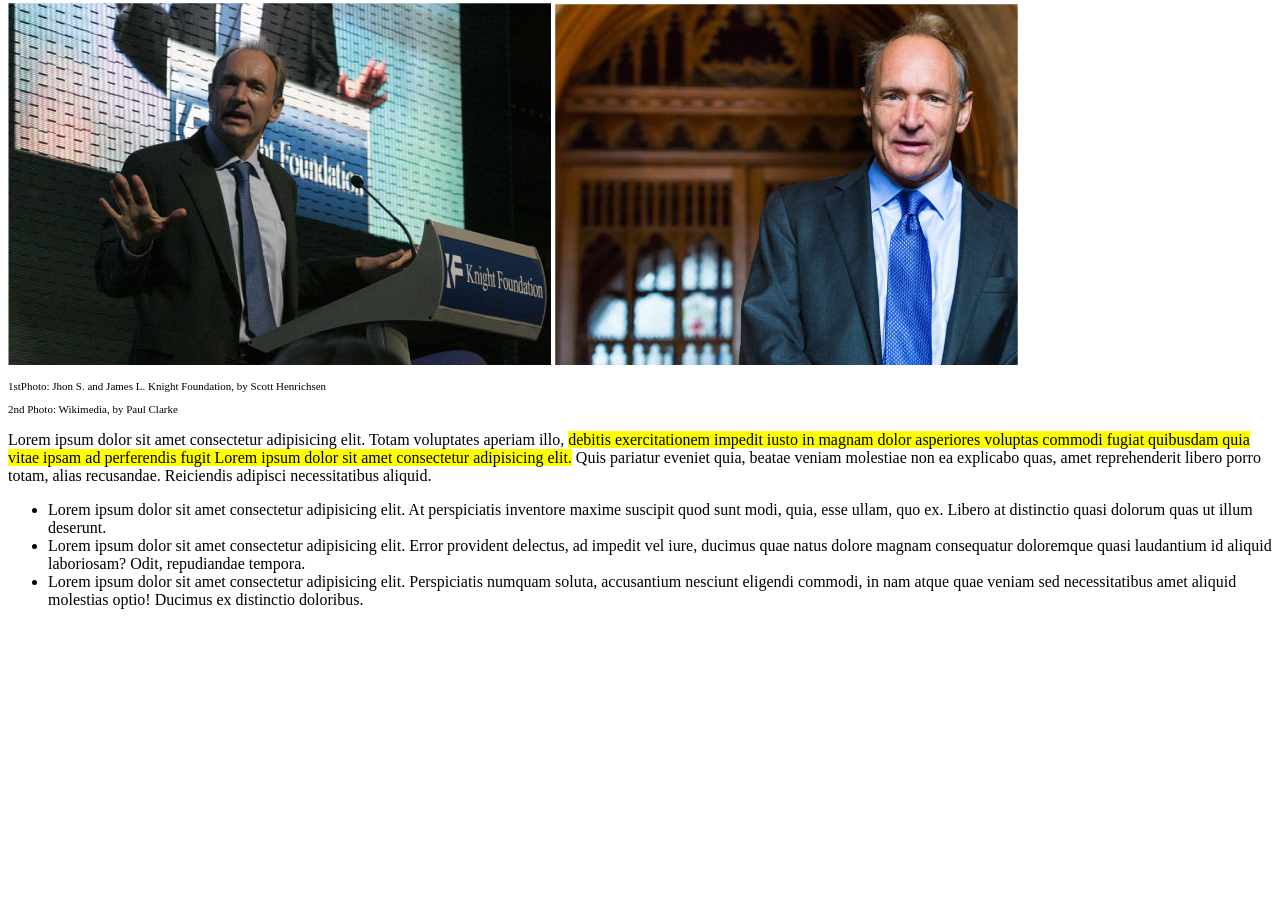
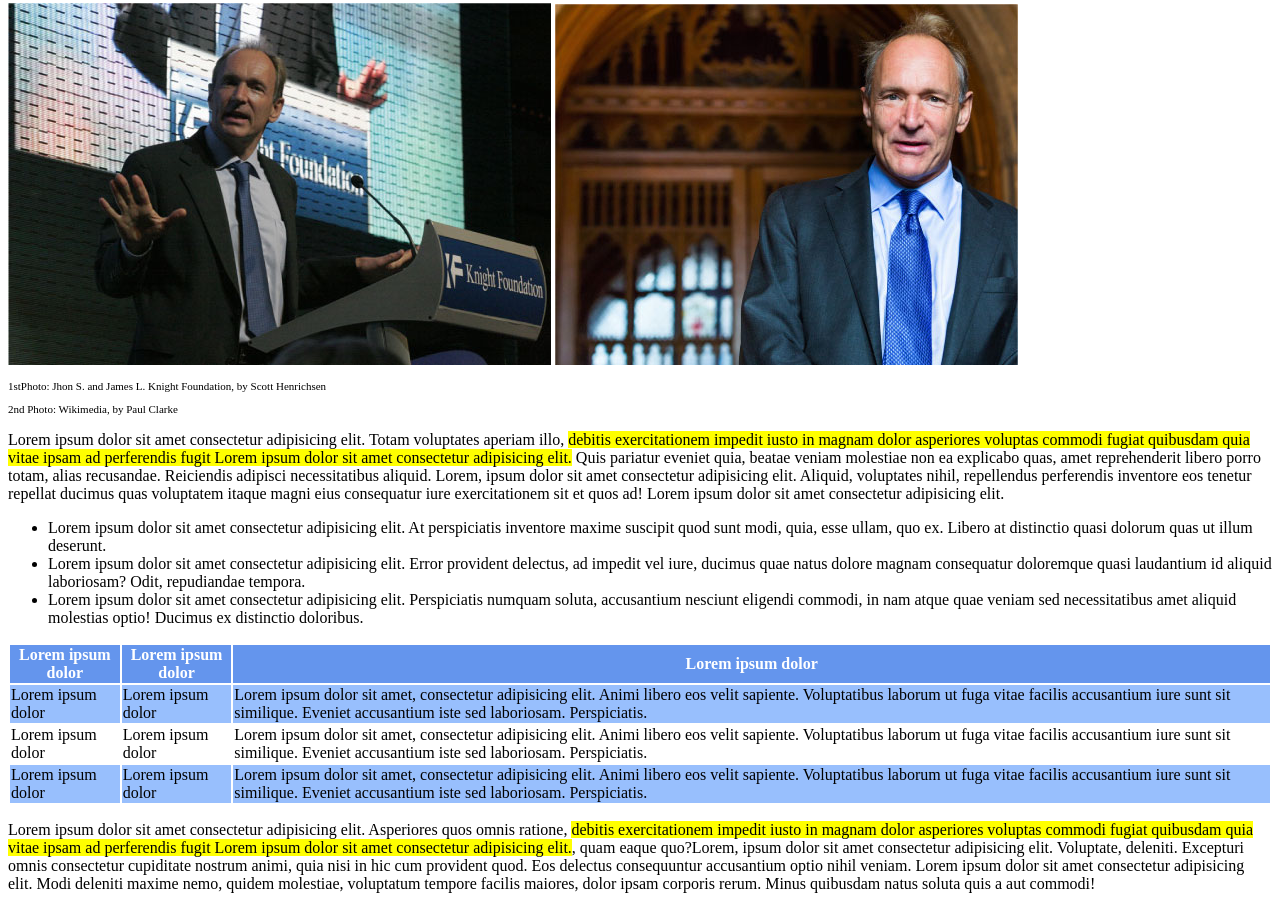
Before and after one commit to BiagioCozzolino/html-css-booleaner, a plain HTML site: page index.html in a window 1280 px wide. Shown: the part 276-1185 px from the top of the page. Before the commit the page ends 901 px from the top, so only its background shows below. Drawn offline with Linux system fonts and the light colour scheme.

Commit message:
Inserita tabella e testo finale, modificato CSS

```diff
--- a/css/style.css
+++ b/css/style.css
@@ -27,3 +27,13 @@ header{
 .credits {
     font-size: 11px;
 }
+.background-table-head {
+background-color:cornflowerblue;
+}
+.text-table-head {
+    color: white;
+}
+.background-table-body-1{
+    background-color: rgb(152, 191, 253);
+
+}
--- a/index.html
+++ b/index.html
@@ -56,7 +56,11 @@
           >
           Quis pariatur eveniet quia, beatae veniam molestiae non ea explicabo
           quas, amet reprehenderit libero porro totam, alias recusandae.
-          Reiciendis adipisci necessitatibus aliquid.
+          Reiciendis adipisci necessitatibus aliquid. Lorem, ipsum dolor sit
+          amet consectetur adipisicing elit. Aliquid, voluptates nihil,
+          repellendus perferendis inventore eos tenetur repellat ducimus quas
+          voluptatem itaque magni eius consequatur iure exercitationem sit et
+          quos ad! Lorem ipsum dolor sit amet consectetur adipisicing elit.
         </p>
       </section>
       <!-- Fine testo iniziale-->
@@ -85,10 +89,68 @@
       </section>
       <!-- Fine testo puntato-->
       <!-- Inizio tabella-->
-      <section></section>
+      <section>
+        <table>
+          <thead class="background-table-head text-table-head">
+            <tr>
+              <th class="frist-table">Lorem ipsum dolor</th>
+              <th>Lorem ipsum dolor</th>
+              <th>Lorem ipsum dolor</th>
+            </tr>
+          </thead>
+          <tbody>
+            <tr class="background-table-body-1">
+              <td>Lorem ipsum dolor</td>
+              <td>Lorem ipsum dolor</td>
+              <td>
+                Lorem ipsum dolor sit amet, consectetur adipisicing elit. Animi
+                libero eos velit sapiente. Voluptatibus laborum ut fuga vitae
+                facilis accusantium iure sunt sit similique. Eveniet accusantium
+                iste sed laboriosam. Perspiciatis.
+              </td>
+            </tr>
+            <tr>
+              <td>Lorem ipsum dolor</td>
+              <td>Lorem ipsum dolor</td>
+              <td>
+                Lorem ipsum dolor sit amet, consectetur adipisicing elit. Animi
+                libero eos velit sapiente. Voluptatibus laborum ut fuga vitae
+                facilis accusantium iure sunt sit similique. Eveniet accusantium
+                iste sed laboriosam. Perspiciatis.
+              </td>
+            </tr>
+            <tr class="background-table-body-1">
+              <td>Lorem ipsum dolor</td>
+              <td>Lorem ipsum dolor</td>
+              <td>
+                Lorem ipsum dolor sit amet, consectetur adipisicing elit. Animi
+                libero eos velit sapiente. Voluptatibus laborum ut fuga vitae
+                facilis accusantium iure sunt sit similique. Eveniet accusantium
+                iste sed laboriosam. Perspiciatis.
+              </td>
+            </tr>
+          </tbody>
+        </table>
+      </section>
       <!-- Fine testo puntato-->
       <!-- Inizio testo finale-->
-      <section></section>
+      <section>
+        <p>
+          Lorem ipsum dolor sit amet consectetur adipisicing elit. Asperiores
+          quos omnis ratione,
+          <span class="testo-evidenziato"
+            >debitis exercitationem impedit iusto in magnam dolor asperiores
+            voluptas commodi fugiat quibusdam quia vitae ipsam ad perferendis
+            fugit Lorem ipsum dolor sit amet consectetur adipisicing elit.</span
+          >, quam eaque quo?Lorem, ipsum dolor sit amet consectetur adipisicing
+          elit. Voluptate, deleniti. Excepturi omnis consectetur cupiditate
+          nostrum animi, quia nisi in hic cum provident quod. Eos delectus
+          consequuntur accusantium optio nihil veniam. Lorem ipsum dolor sit
+          amet consectetur adipisicing elit. Modi deleniti maxime nemo, quidem
+          molestiae, voluptatum tempore facilis maiores, dolor ipsam corporis
+          rerum. Minus quibusdam natus soluta quis a aut commodi!
+        </p>
+      </section>
       <!-- Fine testo puntato-->
     </main>
   </body>
```
